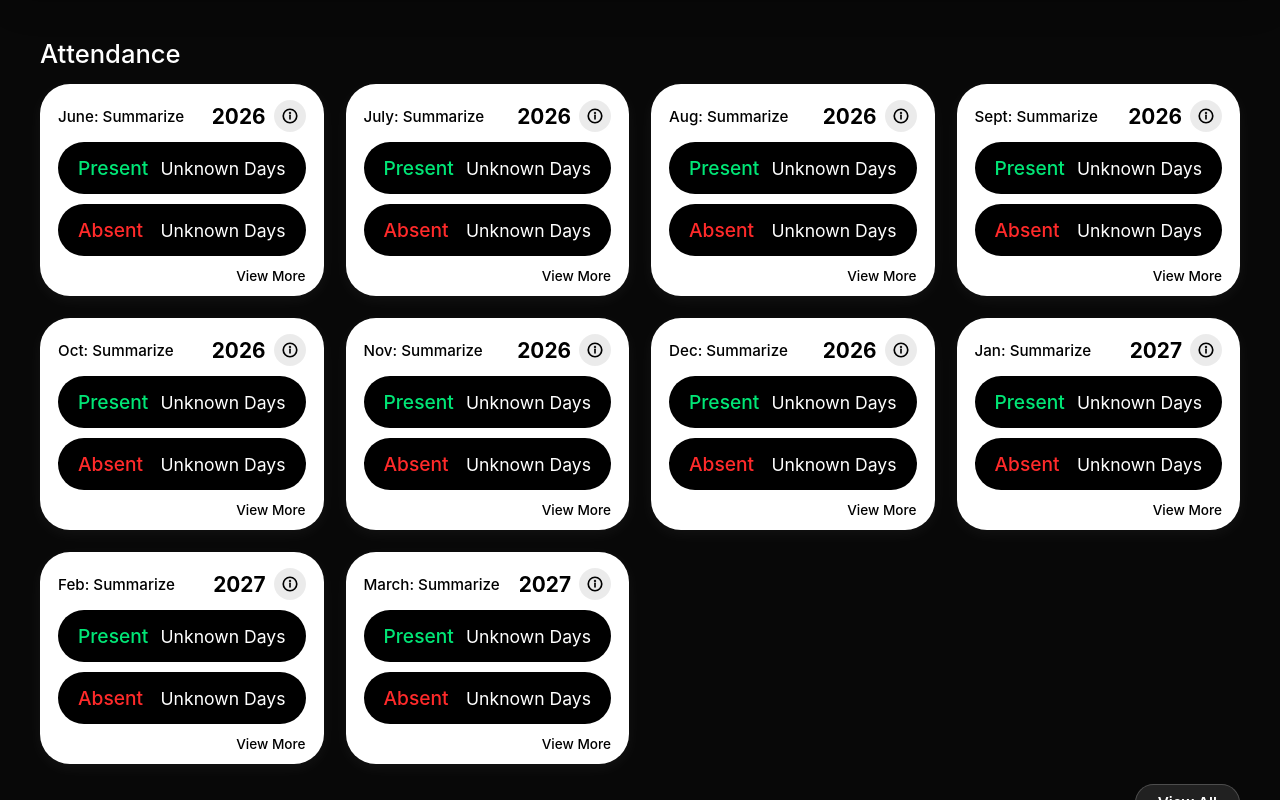
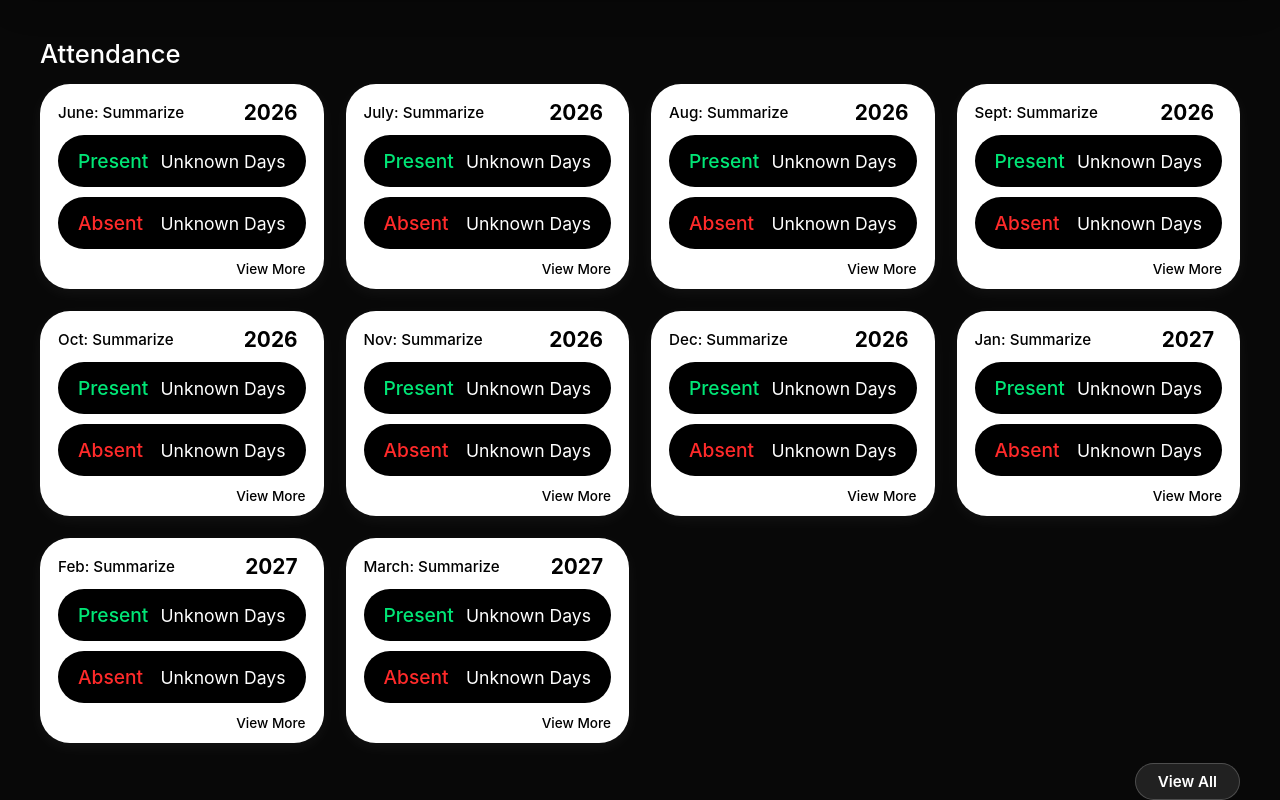
Before and after one commit to drexchris16709-eng/R.I.A-D, a plain HTML site: page Lobendino/SD.html in a window 1280 px wide. Shown: the part 1063-1863 px from the top of the page. Drawn offline with Linux system fonts and the light colour scheme.

Commit message:
Update SD.html

```diff
--- a/Lobendino/SD.html
+++ b/Lobendino/SD.html
@@ -113,7 +113,7 @@
     </div>
   </div>
 
-  <div class="greeting">Hello Armil!</div>
+  <div class="greeting">Hello Christian!</div>
   <div class="dashboard-header">
     <div class="title-area">
       <h1>Student Dashboard</h1>
@@ -192,7 +192,6 @@
         <span class="attendance-card-title">June: Summarize</span>
         <div class="attendance-card-right">
           <span class="attendance-year">2026</span>
-          <button class="btn-card-info" aria-label="January Attendance Details" onclick="event.stopPropagation(); event.preventDefault(); openModal('January 2026 Summary', 'Total Days Recorded: 22\nPresent: 20 Days\nAbsent: 2 Days');">
             <svg viewBox="0 0 24 24"><circle cx="12" cy="12" r="9"/><line x1="12" y1="16" x2="12" y2="11"/><circle cx="12" cy="8" r="0.5" fill="currentColor"/></svg>
           </button>
         </div>
@@ -213,7 +212,6 @@
         <span class="attendance-card-title">July: Summarize</span>
         <div class="attendance-card-right">
           <span class="attendance-year">2026</span>
-          <button class="btn-card-info" aria-label="February Attendance Details" onclick="event.stopPropagation(); event.preventDefault(); openModal('February 2026 Summary', 'Total Days Recorded: 19\nPresent: 18 Days\nAbsent: 1 Day');">
             <svg viewBox="0 0 24 24"><circle cx="12" cy="12" r="9"/><line x1="12" y1="16" x2="12" y2="11"/><circle cx="12" cy="8" r="0.5" fill="currentColor"/></svg>
           </button>
         </div>
@@ -234,7 +232,6 @@
         <span class="attendance-card-title">Aug: Summarize</span>
         <div class="attendance-card-right">
           <span class="attendance-year">2026</span>
-          <button class="btn-card-info" aria-label="March Attendance Details" onclick="event.stopPropagation(); event.preventDefault(); openModal('March 2026 Summary', 'Total Days Recorded: 22\nPresent: 14 Days\nAbsent: 8 Days');">
             <svg viewBox="0 0 24 24"><circle cx="12" cy="12" r="9"/><line x1="12" y1="16" x2="12" y2="11"/><circle cx="12" cy="8" r="0.5" fill="currentColor"/></svg>
           </button>
         </div>
@@ -255,7 +252,6 @@
         <span class="attendance-card-title">Sept: Summarize</span>
         <div class="attendance-card-right">
           <span class="attendance-year">2026</span>
-          <button class="btn-card-info" aria-label="April Attendance Details" onclick="event.stopPropagation(); event.preventDefault(); openModal('April 2026 Summary', 'Total Days Recorded: 20\nPresent: 18 Days\nAbsent: 2 Days');">
             <svg viewBox="0 0 24 24"><circle cx="12" cy="12" r="9"/><line x1="12" y1="16" x2="12" y2="11"/><circle cx="12" cy="8" r="0.5" fill="currentColor"/></svg>
           </button>
         </div>
@@ -276,7 +272,6 @@
         <span class="attendance-card-title">Oct: Summarize</span>
         <div class="attendance-card-right">
           <span class="attendance-year">2026</span>
-          <button class="btn-card-info" aria-label="May Attendance Details" onclick="event.stopPropagation(); event.preventDefault(); openModal('May 2026 Summary', 'Total Days Recorded: 21\nPresent: 20 Days\nAbsent: 1 Day');">
             <svg viewBox="0 0 24 24"><circle cx="12" cy="12" r="9"/><line x1="12" y1="16" x2="12" y2="11"/><circle cx="12" cy="8" r="0.5" fill="currentColor"/></svg>
           </button>
         </div>
@@ -297,7 +292,6 @@
         <span class="attendance-card-title">Nov: Summarize</span>
         <div class="attendance-card-right">
           <span class="attendance-year">2026</span>
-          <button class="btn-card-info" aria-label="June Attendance Details" onclick="event.stopPropagation(); event.preventDefault(); openModal('June 2026 Summary', 'Total Days Recorded: 22\nPresent: 19 Days\nAbsent: 3 Days');">
             <svg viewBox="0 0 24 24"><circle cx="12" cy="12" r="9"/><line x1="12" y1="16" x2="12" y2="11"/><circle cx="12" cy="8" r="0.5" fill="currentColor"/></svg>
           </button>
         </div>
@@ -318,7 +312,6 @@
         <span class="attendance-card-title">Dec: Summarize</span>
         <div class="attendance-card-right">
           <span class="attendance-year">2026</span>
-          <button class="btn-card-info" aria-label="July Attendance Details" onclick="event.stopPropagation(); event.preventDefault(); openModal('July 2026 Summary', 'Total Days Recorded: 21\nPresent: 21 Days\nAbsent: 0 Days');">
             <svg viewBox="0 0 24 24"><circle cx="12" cy="12" r="9"/><line x1="12" y1="16" x2="12" y2="11"/><circle cx="12" cy="8" r="0.5" fill="currentColor"/></svg>
           </button>
         </div>
@@ -339,7 +332,6 @@
         <span class="attendance-card-title">Jan: Summarize</span>
         <div class="attendance-card-right">
           <span class="attendance-year">2027</span>
-          <button class="btn-card-info" aria-label="August Attendance Details" onclick="event.stopPropagation(); event.preventDefault(); openModal('August 2026 Summary', 'Total Days Recorded: 19\nPresent: 15 Days\nAbsent: 4 Days');">
             <svg viewBox="0 0 24 24"><circle cx="12" cy="12" r="9"/><line x1="12" y1="16" x2="12" y2="11"/><circle cx="12" cy="8" r="0.5" fill="currentColor"/></svg>
           </button>
         </div>
@@ -360,7 +352,6 @@
         <span class="attendance-card-title">Feb: Summarize</span>
         <div class="attendance-card-right">
           <span class="attendance-year">2027</span>
-          <button class="btn-card-info" aria-label="September Attendance Details" onclick="event.stopPropagation(); event.preventDefault(); openModal('September 2026 Summary', 'Total Days Recorded: 19\nPresent: 17 Days\nAbsent: 2 Days');">
             <svg viewBox="0 0 24 24"><circle cx="12" cy="12" r="9"/><line x1="12" y1="16" x2="12" y2="11"/><circle cx="12" cy="8" r="0.5" fill="currentColor"/></svg>
           </button>
         </div>
@@ -381,7 +372,6 @@
         <span class="attendance-card-title">March: Summarize</span>
         <div class="attendance-card-right">
           <span class="attendance-year">2027</span>
-          <button class="btn-card-info" aria-label="October Attendance Details" onclick="event.stopPropagation(); event.preventDefault(); openModal('October 2026 Summary', 'Total Days Recorded: 20\nPresent: 19 Days\nAbsent: 1 Day');">
             <svg viewBox="0 0 24 24"><circle cx="12" cy="12" r="9"/><line x1="12" y1="16" x2="12" y2="11"/><circle cx="12" cy="8" r="0.5" fill="currentColor"/></svg>
           </button>
         </div>
```
